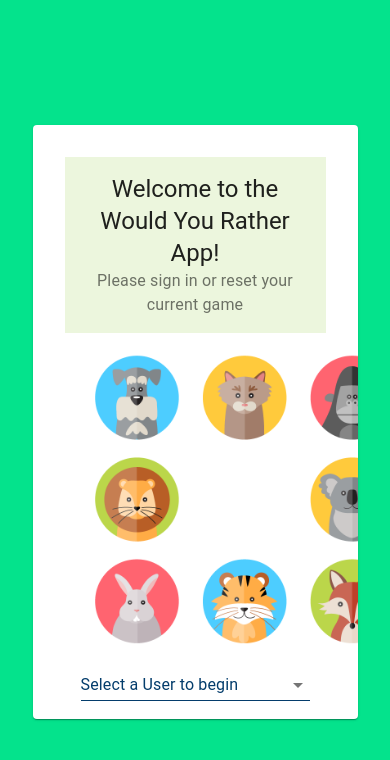
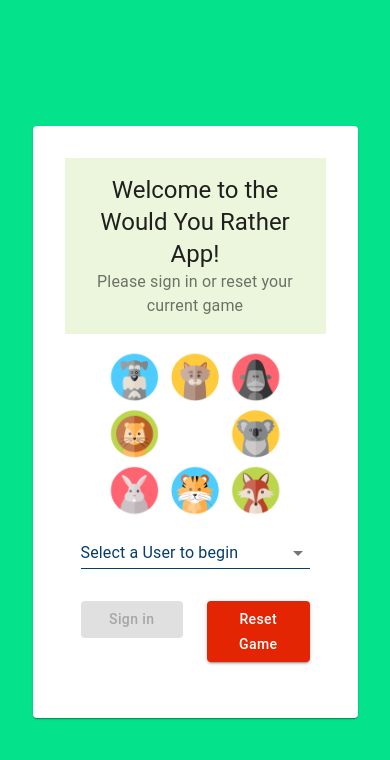
Before and after one commit to MarrickSomal/would-you-rather, a React (Create React App) app: page / in a window 390 px wide. Shown: the top 760 px of the page. Built offline with nearby package versions, Linux system fonts and the light colour scheme.

Commit message:
style: responsive login image

```diff
--- a/public/index.html
+++ b/public/index.html
@@ -24,7 +24,7 @@
       work correctly both with client-side routing and a non-root public URL.
       Learn how to configure a non-root public URL by running `npm run build`.
     -->
-    <title>React App</title>
+    <title>Would You Rather Game</title>
   </head>
   <body>
     <noscript>You need to enable JavaScript to run this app.</noscript>
--- a/src/components/Login.js
+++ b/src/components/Login.js
@@ -58,7 +58,7 @@ const Login = (props) => {
                   subheader="Please sign in or reset your current game"
                 ></CardHeader>
                 <CardContent>
-                  <img alt="" src={'/images/avatars/animals.png'} height="300" centred />
+                  <img alt="" src={'/images/avatars/animals.png'} className={classes.loginImage} />
                   <FormControl fullWidth>
                     <InputLabel className={classes.inputLabel}>
                       {' '}
--- a/src/styles/Login.js
+++ b/src/styles/Login.js
@@ -18,7 +18,7 @@ export const useStyles = makeStyles((theme) => ({
   },
 
   formContainer: {
-    maxHeight: '530px',
+    maxHeight: '565px',
     maxWidth: '500px',
     margin: 'auto',
     padding: '32px',
@@ -39,6 +39,12 @@ export const useStyles = makeStyles((theme) => ({
     textTransform: 'none',
     backgroundColor: '#043d6c',
     color: 'white',
+  },
+
+  loginImage: {
+    width: '80%',
+    height: 'auto',
+    maxWidth: '100%',
   },
 
   page: {
```
Also changed, not shown: public/logo192.png (deleted), public/logo512.png (deleted), public/manifest.json.
